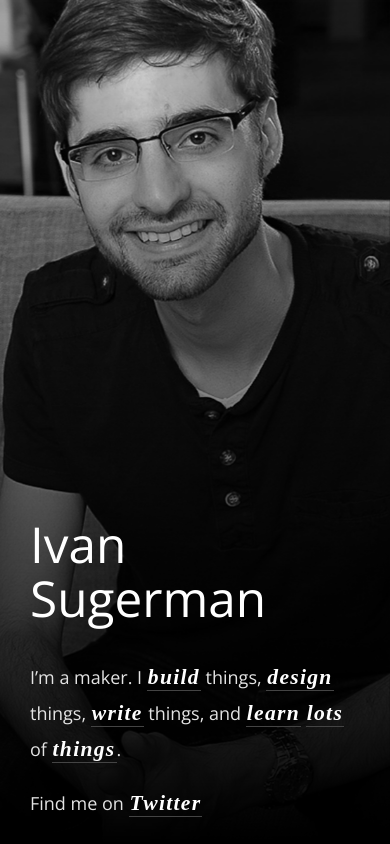
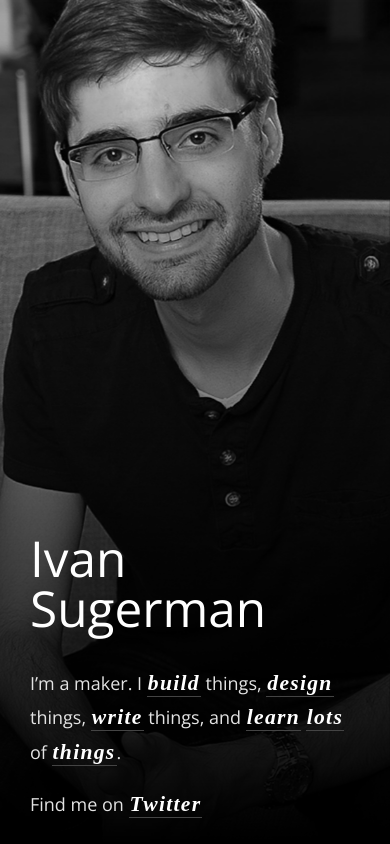
Before and after one commit to jivinivan/jivinivan.github.io, a website: page index.html in a window 390 px wide. Drawn offline with nearby package versions, Linux system fonts and the light colour scheme; a web font is replaced by a local one.

Commit message:
adjusted landscape mobile view

```diff
--- a/assets/sass/master.scss
+++ b/assets/sass/master.scss
@@ -132,6 +132,7 @@ h1 {
 
     @media (max-width: 700px) {
       padding:0;
+      line-height:1;
     }
 }
 
@@ -140,7 +141,7 @@ p {
     line-height:2.1em;
 
     @media (max-width: 700px) {
-      line-height:2em;
+      line-height:1.9em;
     }
 }
 
```
Also changed, not shown: build/css/master.css.
